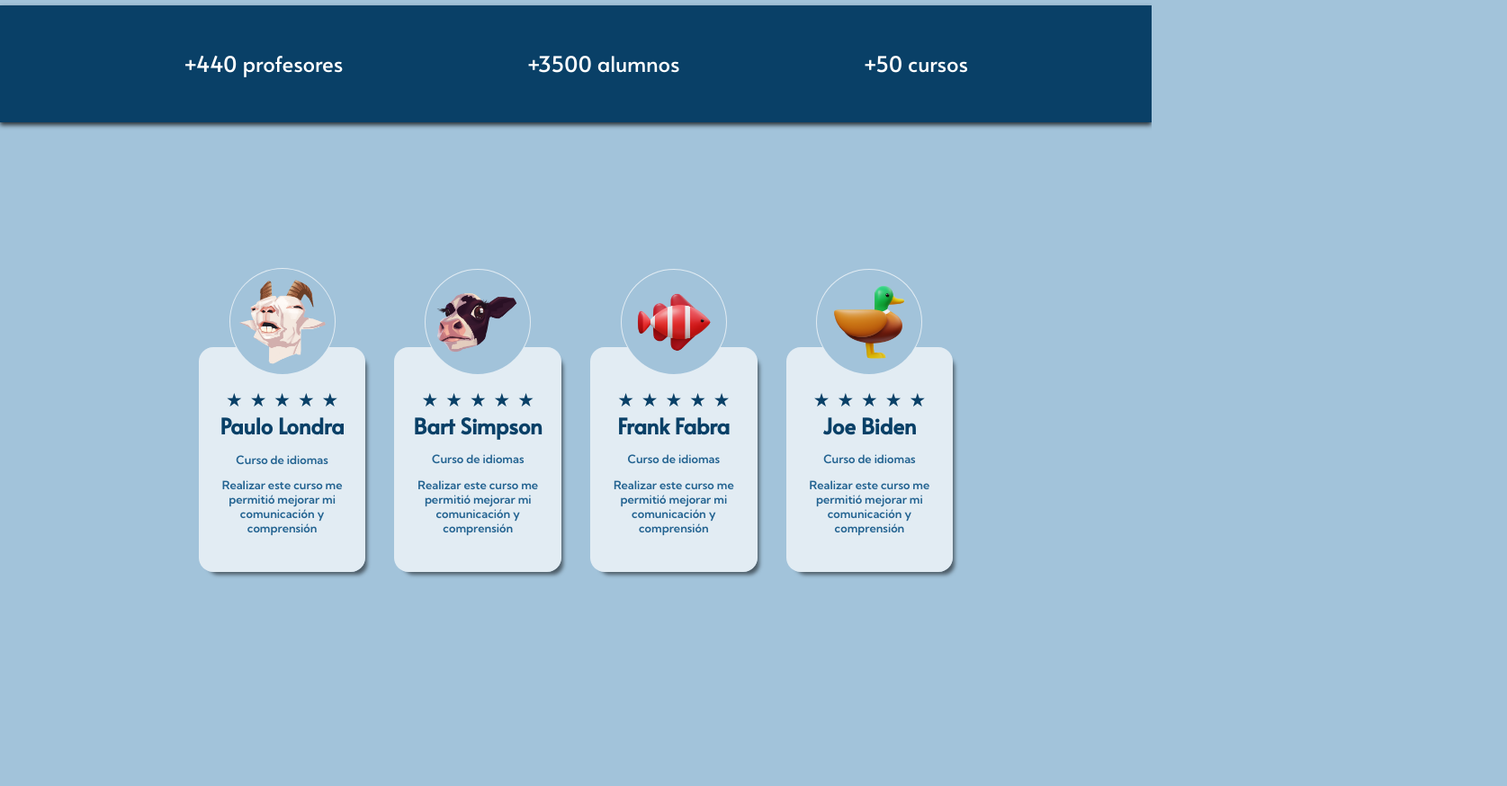
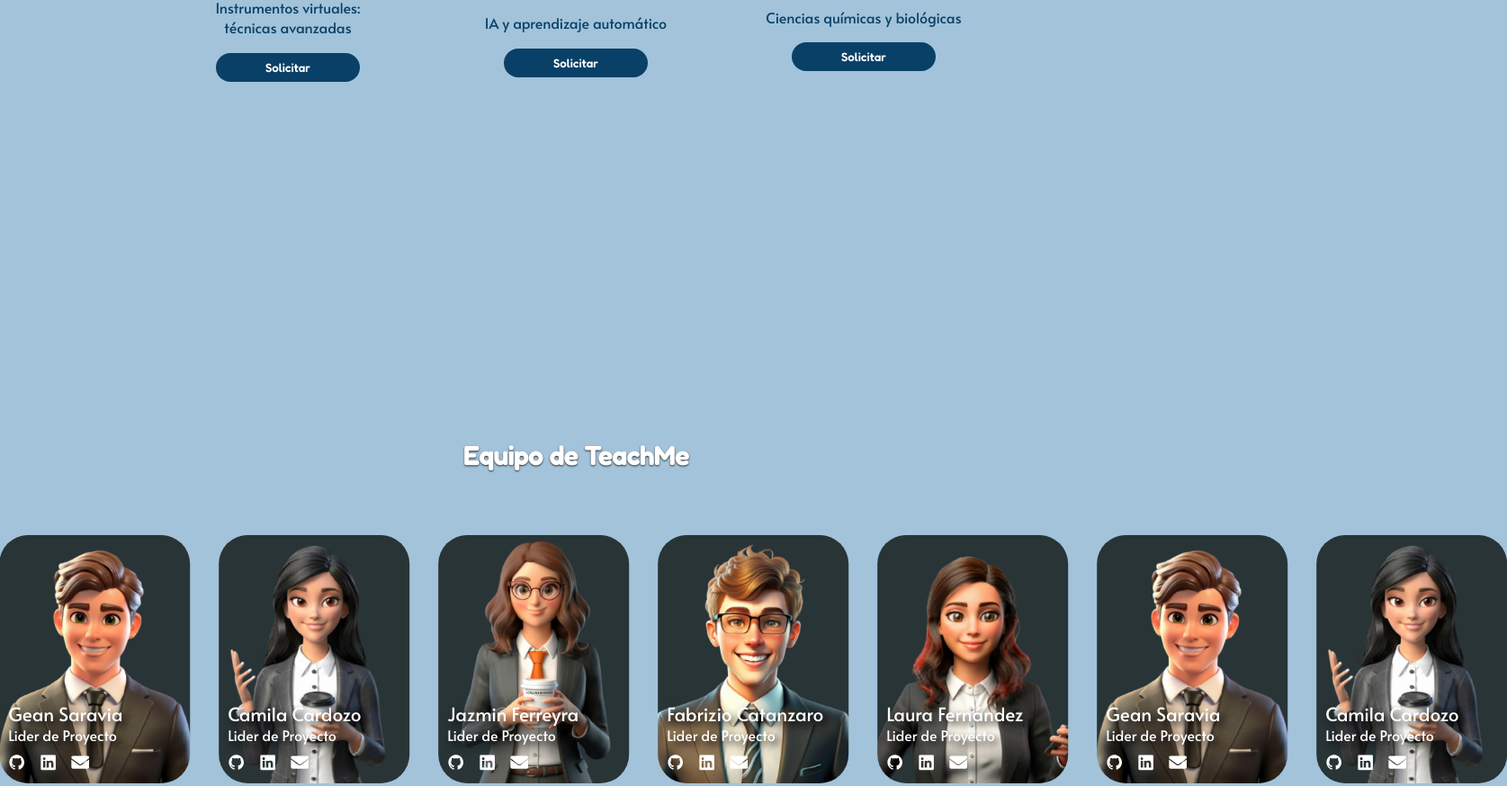
Before and after one commit to Gean-Saravia/TeachMe, a website: page index.html in a window 1280 px wide. Shown: the part 1594-2468 px from the top of the page at 90% size, 1675 px wide, since content can reach past the window. Drawn offline with nearby package versions, Linux system fonts and the light colour scheme.

Commit message:
se cambia de posicion los testimonios y el equipo de trabajo

```diff
--- a/index.html
+++ b/index.html
@@ -9,22 +9,23 @@
     <link rel="preconnect" href="https://fonts.gstatic.com" crossorigin>
     <link href="https://fonts.googleapis.com/css2?family=Alata&family=Fredoka:wght@550&family=Kumbh+Sans:wght@600..900&display=swap" rel="stylesheet">
     <link rel="stylesheet" href="./styles/index.css">
+    <link href="https://unpkg.com/aos@2.3.1/dist/aos.css" rel="stylesheet">
+    <script src="https://unpkg.com/aos@2.3.1/dist/aos.js"></script>
 </head>
 <body class="body-index">
     <header class="header-index">
-        <nav class="nav-index">
-            <figure class="logo-index">
-                <img
-                src="./assets/teachme-logo-completo.png"
-                alt="Logo completo de TeachMe"
-                />
-            </figure>
-            <menu class="menu-index">
+        <nav class="navbar-index">
+            <div class="logo-index">
+                <a href=""><img src="assets/logo-lau.png" alt="TeachMe Logo"></a>
+            </div>
+            <div class="search-bar">
+            </div>
+            <ul class="nav-links">
                 <li><a href="#">Inicio</a></li>
                 <li><a href="#">Cursos</a></li>
                 <li><a href="#">Nosotros</a></li>
                 <li><a href="#">Contacto</a></li>
-            </menu>
+            </ul>
             <div class="btn-index">
                 <button class="btn" id="btnSignin" >
                     <a href="./login.html">Iniciar Sesión</a>
@@ -48,7 +49,7 @@
     <main class="main-index">
         <section class="cursos-solicitados">
             <article>
-                <h2>Cursos más solicitados</h2>
+                <h2 data-aos="fade-down" data-aos-easing="linear" data-aos-duration="1000">Cursos más solicitados</h2>
                 <div class="cont-cursos-solicitados-index">
                     <div class="curso-solicitado-index">
                         <img src="./assets/chico-celular.png" alt="Joven estudiando desde su celular">
@@ -68,89 +69,32 @@
                 </div>
             </article>
         </section>
-        <section class="testimonios-index">
-            <article class="estadistica-index">
-                <p>+440 profesores</p>
-                <p>+3500 alumnos</p>
-                <p>+50 cursos</p>
-            </article>
-            <article class="cont-testimonios-index">
-                <div class="testimonio">
-                    <img src="./assets/cabra-icon.png" alt="Paulo Londra imagen de perfil">
-                    <div class="testi-estrellas">
-                        <p>&#9733;</p>
-                        <p>&#9733;</p>
-                        <p>&#9733;</p>
-                        <p>&#9733;</p>
-                        <p>&#9733;</p>
-                    </div>
-                    <div class="testi-detalles">
-                        <p class="testi-nombre">Paulo Londra</p>
-                        <p class="testi-curso">Curso de idiomas</p>
-                        <p class="testi-resena">Realizar este curso me permitió mejorar mi comunicación y comprensión</p>
-                    </div>
-                </div>
-                <div class="testimonio">
-                    <img src="./assets/vaca-icon.png" alt="Paulo Londra imagen de perfil">
-                    <div class="testi-estrellas">
-                        <p>&#9733;</p>
-                        <p>&#9733;</p>
-                        <p>&#9733;</p>
-                        <p>&#9733;</p>
-                        <p>&#9733;</p>
-                    </div>
-                    <div class="testi-detalles">
-                        <p class="testi-nombre">Bart Simpson</p>
-                        <p class="testi-curso">Curso de idiomas</p>
-                        <p class="testi-resena">Realizar este curso me permitió mejorar mi comunicación y comprensión</p>
-                    </div>
-                </div>
-                <div class="testimonio">
-                    <img src="./assets/pez-icon.png" alt="Paulo Londra imagen de perfil">
-                    <div class="testi-estrellas">
-                        <p>&#9733;</p>
-                        <p>&#9733;</p>
-                        <p>&#9733;</p>
-                        <p>&#9733;</p>
-                        <p>&#9733;</p>
-                    </div>
-                    <div class="testi-detalles">
-                        <p class="testi-nombre">Frank Fabra</p>
-                        <p class="testi-curso">Curso de idiomas</p>
-                        <p class="testi-resena">Realizar este curso me permitió mejorar mi comunicación y comprensión</p>
-                    </div>
-                </div>
-                <div class="testimonio">
-                    <img src="./assets/pato-icon.png" alt="Paulo Londra imagen de perfil">
-                    <div class="testi-estrellas">
-                        <p>&#9733;</p>
-                        <p>&#9733;</p>
-                        <p>&#9733;</p>
-                        <p>&#9733;</p>
-                        <p>&#9733;</p>
-                    </div>
-                    <div class="testi-detalles">
-                        <p class="testi-nombre">Joe Biden</p>
-                        <p class="testi-curso">Curso de idiomas</p>
-                        <p class="testi-resena">Realizar este curso me permitió mejorar mi comunicación y comprensión</p>
-                    </div>
+        <section class="nosotros-index">
+            <article>
+                <h2 data-aos="fade-down" data-aos-easing="linear" data-aos-duration="1000">Equipo de TeachMe</h2>
+                <div class="cont-equipo-index">
+                    <!-- Se insertan las cards de cada integrante mediante JS -->
                 </div>
             </article>
         </section>
         <section class="frase-index">
             <article>
-                <div class="circulo-index"></div>
-                <img src="./assets/hombre-tablet.png" alt="Hombre estudiando desde su computadora portátil">
-                <p>Creemos en el poder del conocimiento para transformar vidas. Te ofrecemos una amplia gama de tutores especializados para ayudarte a alcanzar tus metas educativas. ¡Únete a nosotros y transforma tu futuro!</p>
+                <div class="cont-imagen-frase">
+                    <div class="circulo-index"></div>
+                    <img src="./assets/hombre-tablet.png" alt="Hombre estudiando desde su computadora portátil">
+                </div>
+                <p data-aos="fade-left" data-aos-easing="linear" data-aos-duration="700">Creemos en el poder del conocimiento para transformar vidas. Te ofrecemos una amplia gama de tutores especializados para ayudarte a alcanzar tus metas educativas. ¡Únete a nosotros y transforma tu futuro!</p>
             </article>
         </section>
-        <section class="nosotros-index">
-            <article>
-                <h2>Equipo de TeachMe</h2>
-                <div class="cont-carrusel-equipo">
-                    <div class="cont-equipo-index">
-                        <!-- Se insertan las cards de cada integrante mediante JS -->
-                    </div>
+        <section class="testimonios-index">
+            <article class="estadistica-index">
+                <p data-aos="zoom-in">+440 profesores</p>
+                <p data-aos="zoom-in">+3500 alumnos</p>
+                <p data-aos="zoom-in">+50 cursos</p>
+            </article>
+            <article class="cont-testimonios-index">
+                <div class="carrusel-tracker">
+                    <!-- Acá se imprimen de forma dinamica los testimonios -->
                 </div>
             </article>
         </section>
@@ -206,6 +150,10 @@
             <p>TeachMe &copy; 2024 | Todos los derechos reservados | Política de privacidad</p>
         </div>
     </footer>
+    <script>
+        AOS.init()
+    </script>
     <script src="./carrusel-index.js"></script>
+    <script src="./carrusel-testimonios.js"></script>
 </body>
 </html>
```
